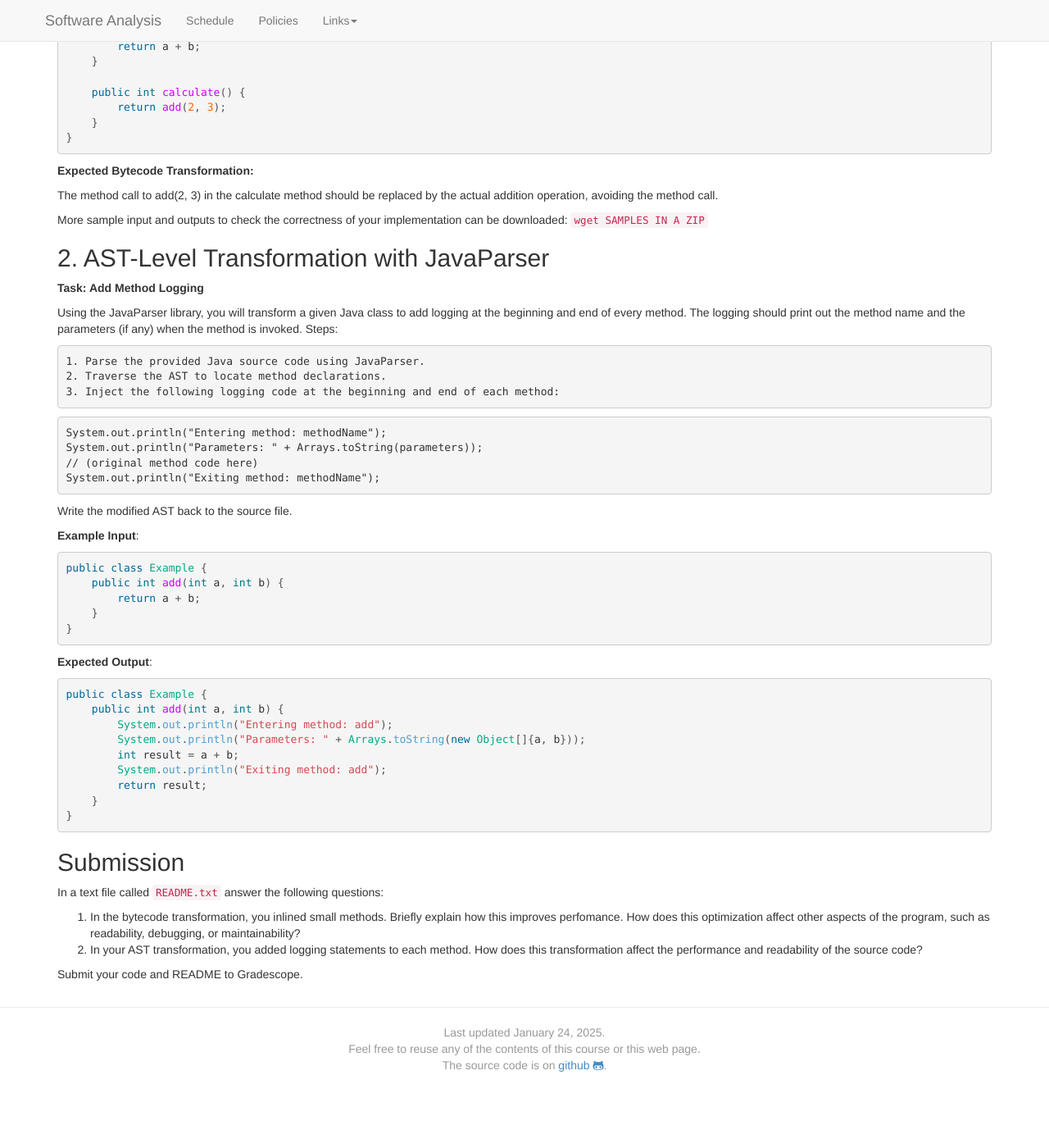
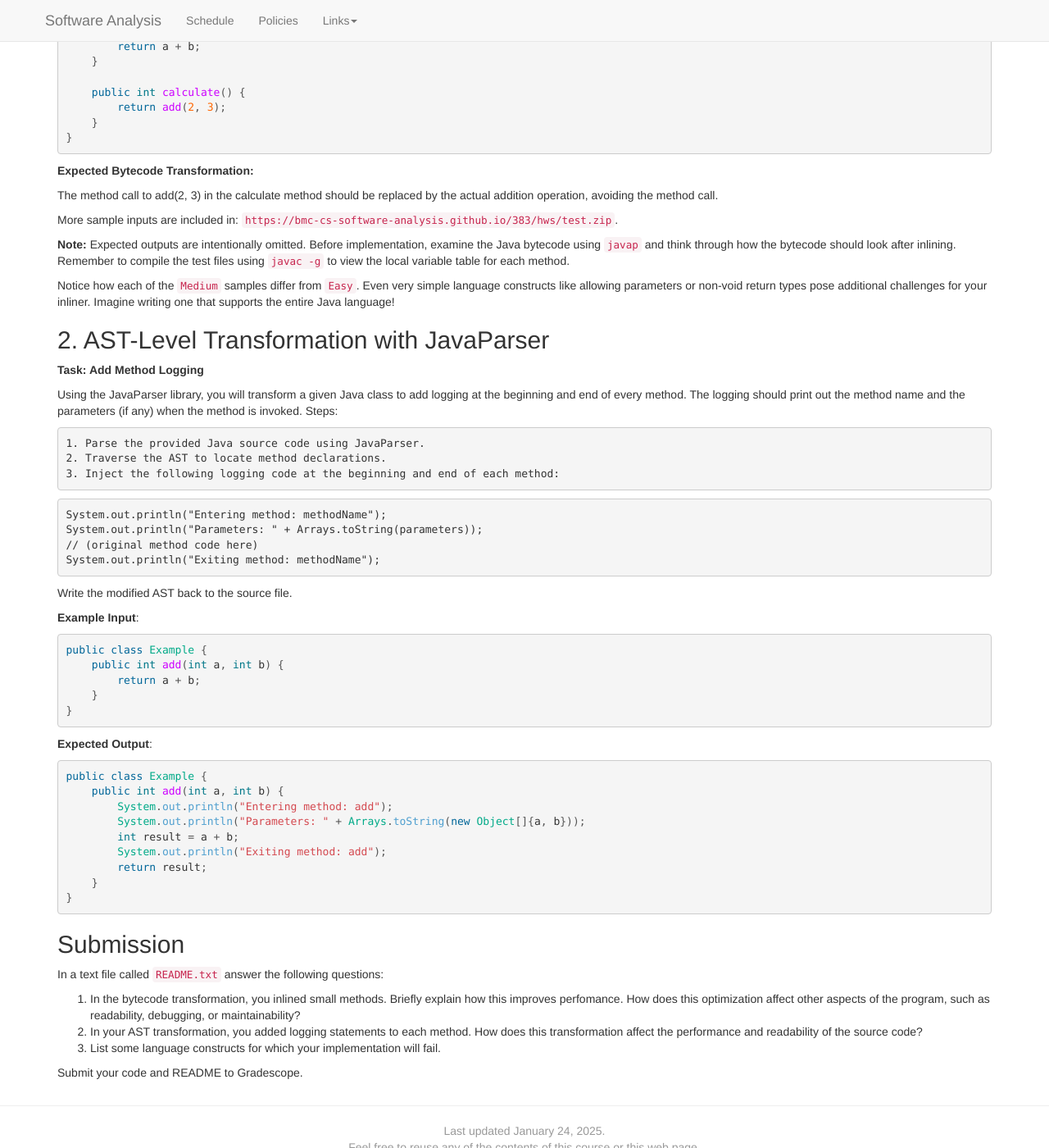
Before and after one commit to bmc-cs-software-analysis/383, a Jekyll site: the page built from hws/HW01.md, in a window 1280 px wide and 1400 px high, scrolled down 1872 px. Shown: the whole window at 82% size. Built offline with Jekyll 4.4.1, drawn with Linux system fonts in a browser that asks for light colours; nearby versions of some CDN libraries; before the commit the page ends 3181 px from its top, so only the background shows below that.

Commit message:
sample inputs

```diff
--- a/hws/HW01.md
+++ b/hws/HW01.md
@@ -161,8 +161,12 @@ public class Example {
 
 The method call to add(2, 3) in the calculate method should be replaced by the actual addition operation, avoiding the method call.
 
-More sample input and outputs to check the correctness of your implementation can be downloaded:
-`wget SAMPLES IN A ZIP`
+More sample inputs are included in: `https://bmc-cs-software-analysis.github.io/383/hws/test.zip`.
+
+**Note:** Expected outputs are intentionally omitted. Before implementation, examine the Java bytecode using `javap` and think through how the bytecode should look after inlining. Remember to compile the test files using `javac -g` to view the local variable table for each method.
+
+Notice how each of the `Medium` samples differ from `Easy`. Even very simple language constructs like allowing parameters or non-void return types pose additional challenges for your inliner. Imagine writing one that supports the entire Java language!
+
 
 ## 2. AST-Level Transformation with JavaParser
 
@@ -212,5 +216,6 @@ In a text file called `README.txt` answer the following questions:
 
 1. In the bytecode transformation, you inlined small methods. Briefly explain how this improves perfomance. How does this optimization affect other aspects of the program, such as readability, debugging, or maintainability?
 2. In your AST transformation, you added logging statements to each method. How does this transformation affect the performance and readability of the source code?
+3. List some language constructs for which your implementation will fail.
 
 Submit your code and README to Gradescope.
```
Also changed, not shown: 1 other file.
